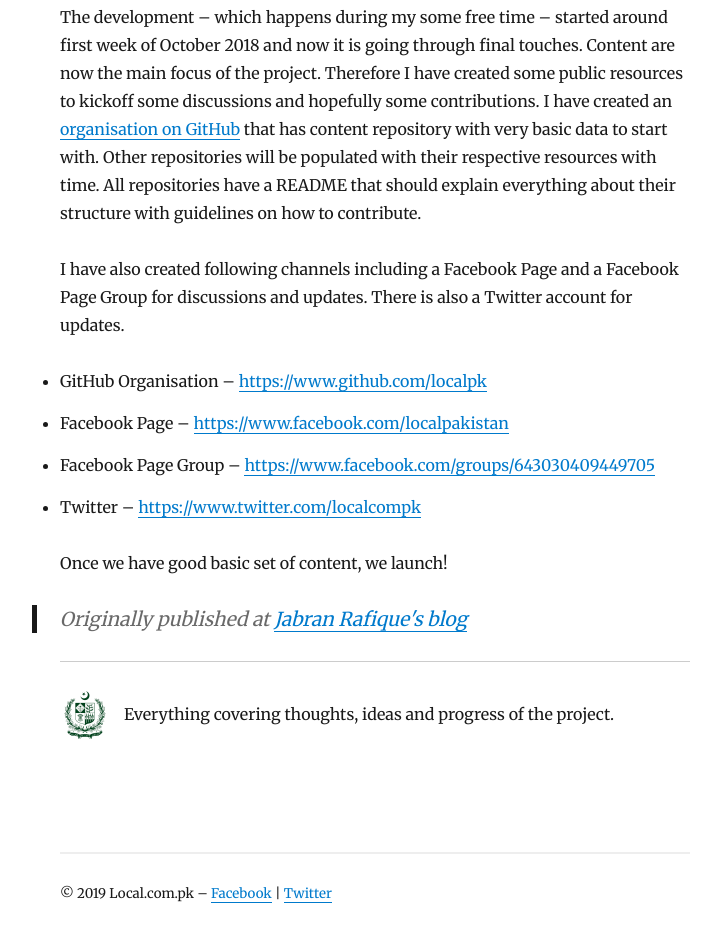
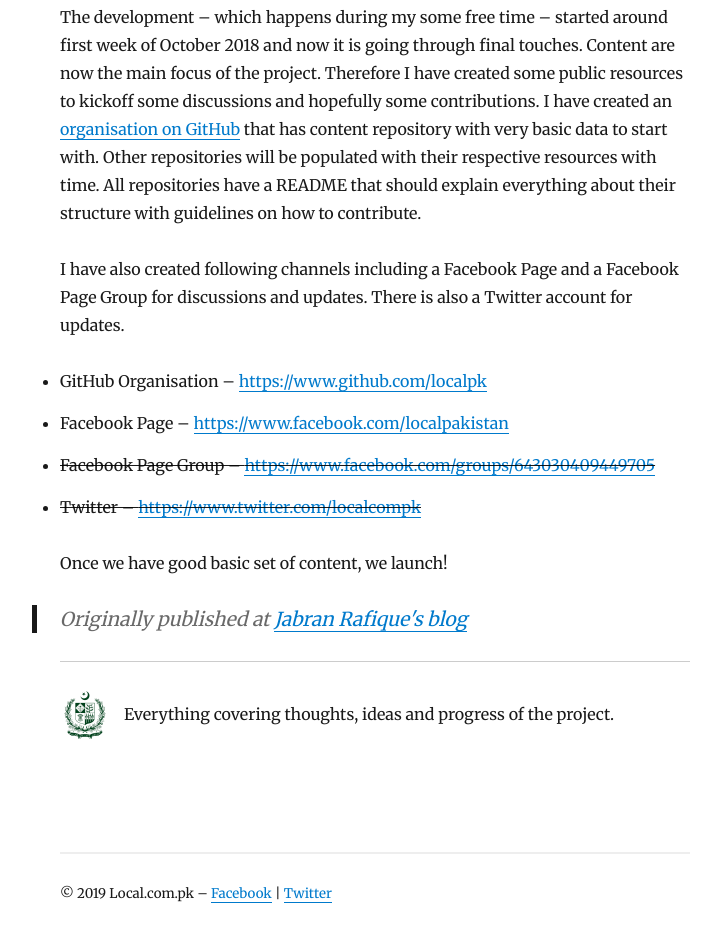
Before and after one commit to localpk/blog, a Gatsby site: page /building-information-platform/ in a window 1280 px wide. Shown: the part 2066-3008 px from the top of the page, without its empty margins (265-986 px from the left). Built offline with nearby package versions, Linux system fonts and the light colour scheme; Gatsby itself is replaced by a stand-in of ours; some packages are replaced by stand-ins of ours.

Commit message:
strikethrough redundant channels

```diff
--- a/content/blog/building-information-platform/index.md
+++ b/content/blog/building-information-platform/index.md
@@ -31,8 +31,8 @@
 
 - GitHub Organisation – [https://www.github.com/localpk](https://www.github.com/localpk)
 - Facebook Page – [https://www.facebook.com/localpakistan](https://www.facebook.com/localpakistan)
-- Facebook Page Group – [https://www.facebook.com/groups/643030409449705](https://www.facebook.com/groups/643030409449705)
-- Twitter – [https://www.twitter.com/localcompk](https://www.twitter.com/localcompk)
+- ~~Facebook Page Group – [https://www.facebook.com/groups/643030409449705](https://www.facebook.com/groups/643030409449705)~~
+- ~~Twitter – [https://www.twitter.com/localcompk](https://www.twitter.com/localcompk)~~
 
 Once we have good basic set of content, we launch!
 
```
